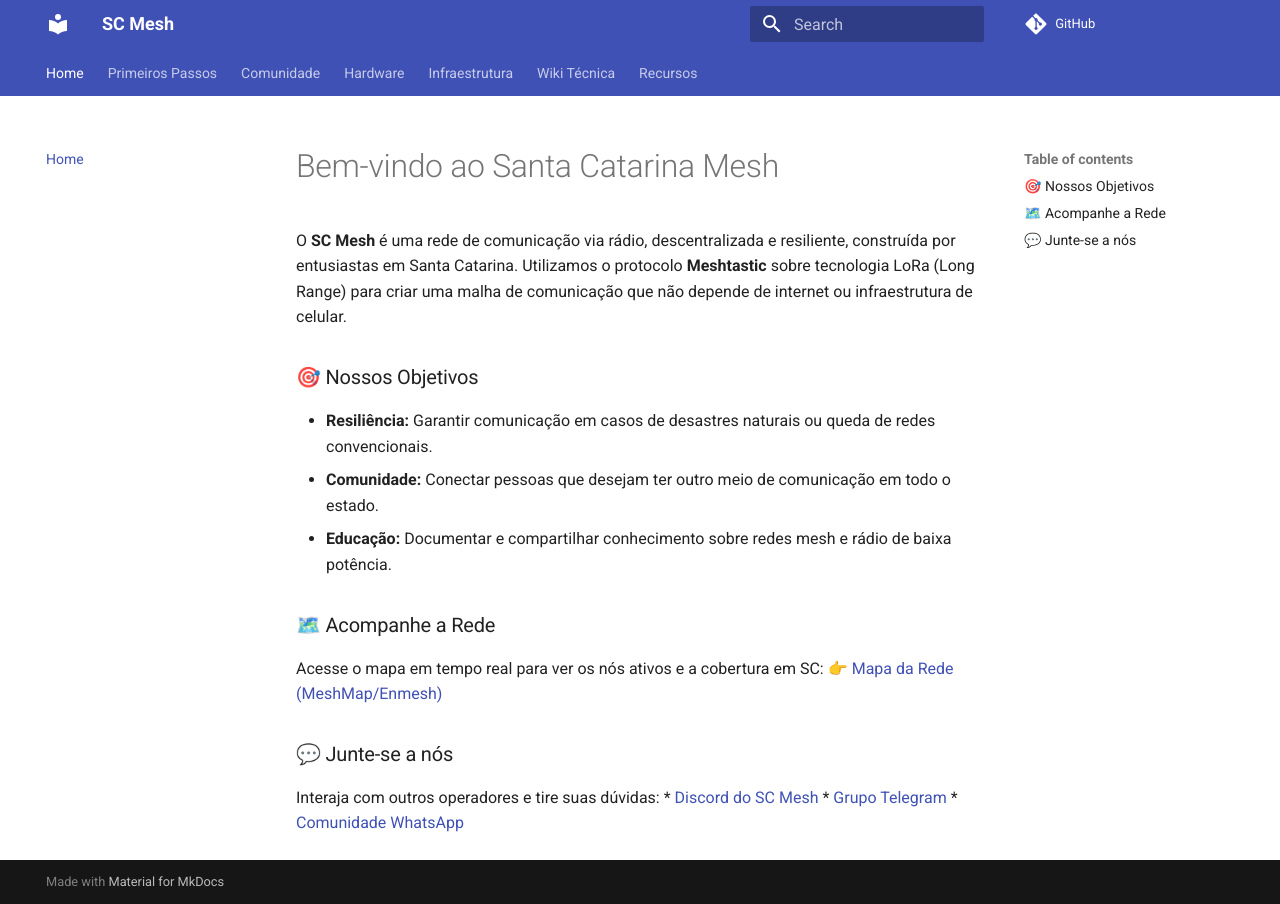
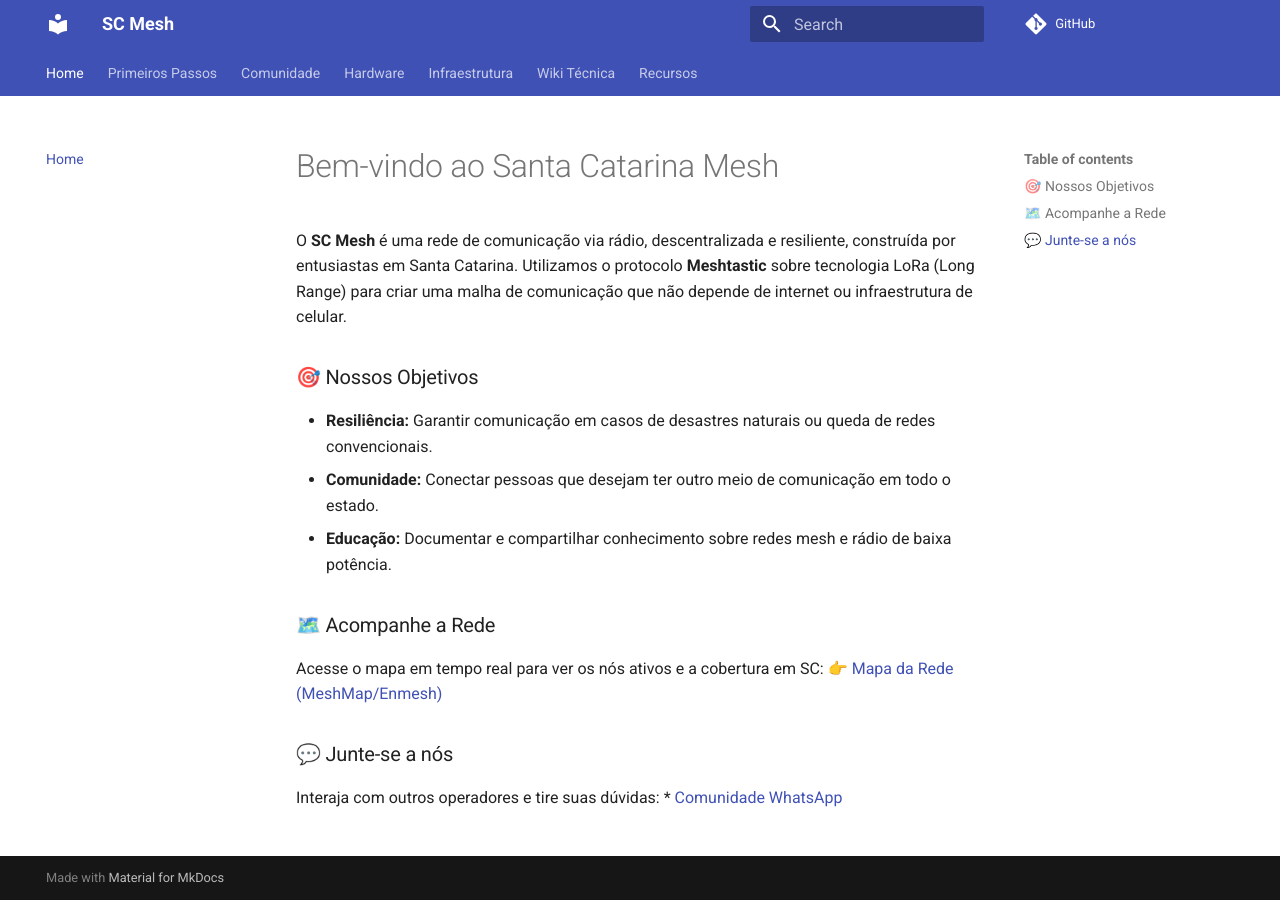
Before and after one commit to scmesh/scmesh.github.io, an MkDocs documentation site: the page built from docs/index.md, in a window 1280 px wide. Built offline with MkDocs 1.6.1 and Material for MkDocs 9.7.7, drawn with Linux system fonts in a browser that asks for light colours; comment, search, counter and statistics services are not loaded.

Commit message:
Adiciona link do grupo do whatsapp

```diff
--- a/docs/index.md
+++ b/docs/index.md
@@ -13,6 +13,4 @@ Acesse o mapa em tempo real para ver os nós ativos e a cobertura em SC:
 
 ### 💬 Junte-se a nós
 Interaja com outros operadores e tire suas dúvidas:
-* [Discord do SC Mesh](#)
-* [Grupo Telegram](#)
-* [Comunidade WhatsApp](#)
+* [Comunidade WhatsApp](https://chat.whatsapp.com/Hn19DdrY6460uGn0EkYwlQ)
```
